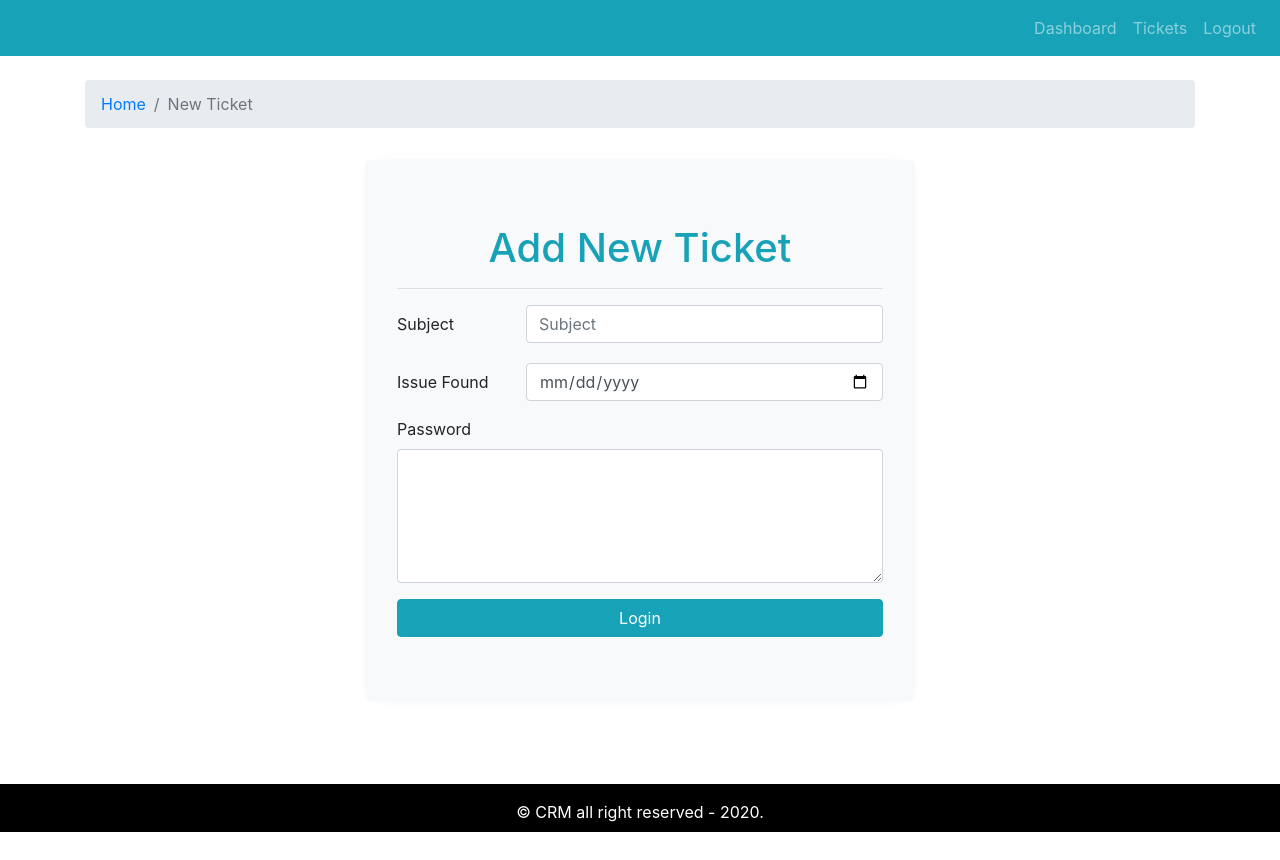
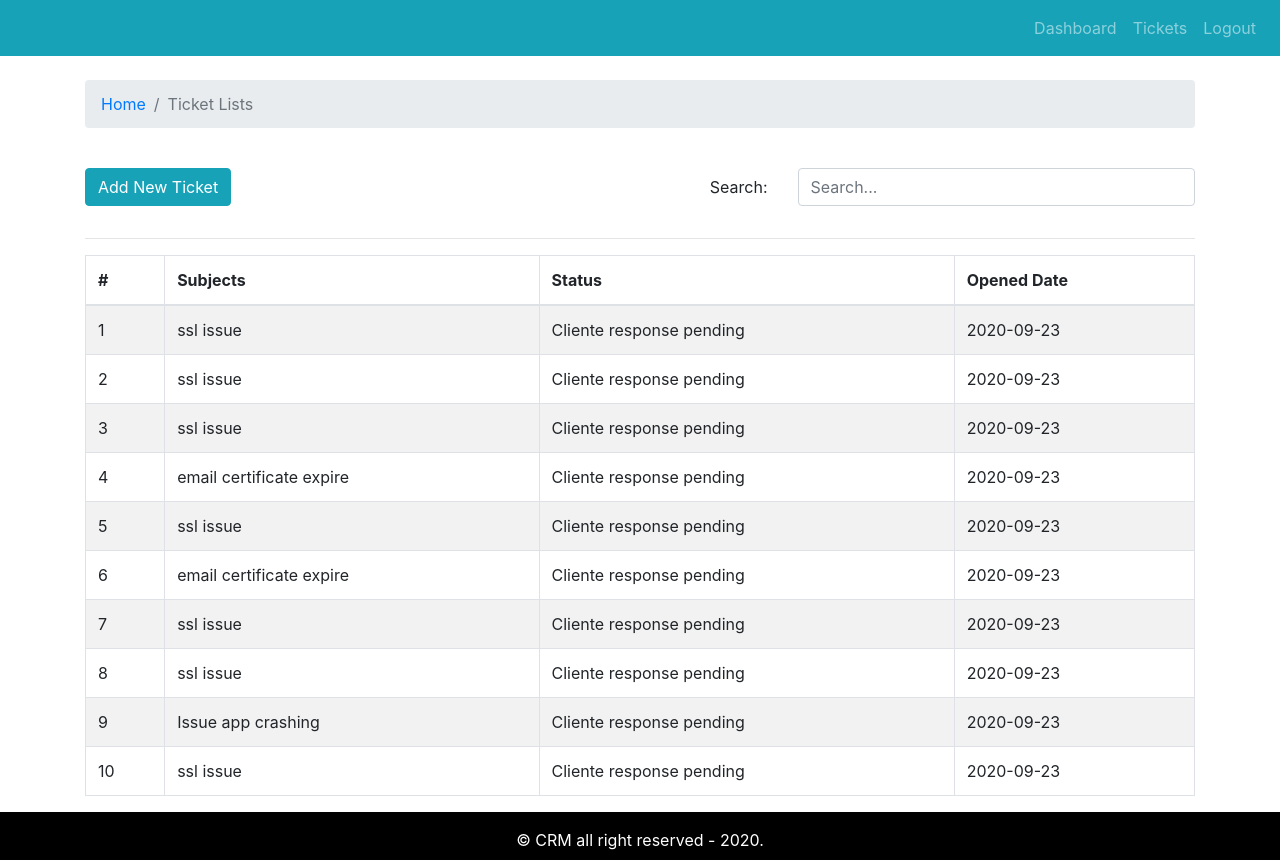
Before and after one commit to fabicon2882/project-cm-ticket, a React (Create React App) app: page / in a window 1280 px wide. Before the commit the page ends 832 px from the top, so only its background shows below. Built offline with nearby package versions, Linux system fonts and the light colour scheme.

Commit message:
added ticket list pages Closes #5

```diff
--- a/src/App.js
+++ b/src/App.js
@@ -2,7 +2,8 @@
 import { DefaultLayout } from './components/layout/DefaultLayout';
 //import { Dashboard } from './pages/dashboard/Dashboard.page';
 //import { Entry } from './pages/entry/Entry.page';
-import { AddTicket } from './pages/new-ticket/AddTicket.page';
+// /import { AddTicket } from './pages/new-ticket/AddTicket.page';
+import { TicketLists } from './pages/ticket-list/TicketLists.page';
 
 
 function App() {
@@ -11,7 +12,8 @@
       {/* <Entry /> */}
       <DefaultLayout>
         {/* <Dashboard /> */}
-        <AddTicket />
+        {/* <AddTicket /> */}
+        <TicketLists />
       </DefaultLayout>
     </div>
   );
--- a/src/assets/data/dummy-tickets.json
+++ b/src/assets/data/dummy-tickets.json
@@ -19,7 +19,7 @@
     },
     {
         "id": 4,
-        "subject": "ssl issue",
+        "subject": "email certificate expire",
         "status": "Cliente response pending",
         "addedAt": "2020-09-23"
     },
@@ -31,7 +31,7 @@
     },
     {
         "id": 6,
-        "subject": "ssl issue",
+        "subject": "email certificate expire",
         "status": "Cliente response pending",
         "addedAt": "2020-09-23"
     },
@@ -49,7 +49,7 @@
     },
     {
         "id": 9,
-        "subject": "ssl issue",
+        "subject": "Issue app crashing",
         "status": "Cliente response pending",
         "addedAt": "2020-09-23"
     },
--- a/src/components/login/Login.comp.js
+++ b/src/components/login/Login.comp.js
@@ -40,7 +40,7 @@
       </Row>
       <Row>
           <Col>
-            <a  href="#" onClick={ () => formSwitcher('reset') }>Forget Password</a>
+            <a  href="/" onClick={ () => formSwitcher('reset') }>Forget Password</a>
           </Col>
       </Row>
     </Container>
--- /dev/null
+++ b/src/components/search-form/SearchForm.comp.js
@@ -0,0 +1,32 @@
+import React from "react";
+import PropTypes from 'prop-types'
+
+import { Col, Form, Row } from "react-bootstrap";
+
+export const SearchForm = ({ handleOnChange, str }) => {
+  //console.log(str);
+  return (
+    <div>
+      <Form>
+        <Form.Group as={Row}>
+          <Form.Label column sm="3">
+            Search:
+          </Form.Label>
+          <Col sm="9">
+            <Form.Control
+              name="searchStr"
+              onChange={handleOnChange}
+              value={str}
+              placeholder="Search..."
+            />
+          </Col>
+        </Form.Group>
+      </Form>
+    </div>
+  );
+};
+
+SearchForm.propTypes = {
+    handleOnChange: PropTypes.func.isRequired,
+    str: PropTypes.string.isRequired,
+}
--- /dev/null
+++ b/src/pages/ticket-list/TicketLists.page.js
@@ -0,0 +1,52 @@
+import React, { useEffect, useState } from "react";
+import { Col, Container, Row, Button } from "react-bootstrap";
+import { PageBreadcrumb } from "../../components/breadcrumb/Breadcrumb.comp";
+import { SearchForm } from "../../components/search-form/SearchForm.comp";
+import { TicketTable } from "../../components/ticket-table/TicketTable.comp";
+
+import tickets from "../../assets/data/dummy-tickets.json";
+
+export const TicketLists = () => {
+  const [str, setStr] = useState("");
+  const [disTicket, setDisTicket] = useState(tickets);
+
+  useEffect(() => {}, [str, disTicket]);
+
+  const handleOnChange = (e) => {
+    const { value } = e.target;
+    setStr(value);
+    searchTicket(value);
+  };
+
+  const searchTicket = (sttr) => {
+
+    const displayTickts = tickets.filter((row) =>
+      row.subject.toLowerCase().includes(sttr.toLowerCase())
+    );
+    setDisTicket(displayTickts);
+  };
+
+  return (
+    <Container>
+      <Row>
+        <Col>
+          <PageBreadcrumb page="Ticket Lists" />
+        </Col>
+      </Row>
+      <Row className="mt-4">
+        <Col>
+          <Button variant="info">Add New Ticket</Button>
+        </Col>
+        <Col className="text-right">
+          <SearchForm handleOnChange={handleOnChange} str={str} />
+        </Col>
+      </Row>
+      <hr />
+      <Row>
+        <Col>
+          <TicketTable tickets={disTicket} />
+        </Col>
+      </Row>
+    </Container>
+  );
+};
```
Also changed, not shown: src/components/ticket-table/TicketTable.comp.js (+7 -0 lines).
